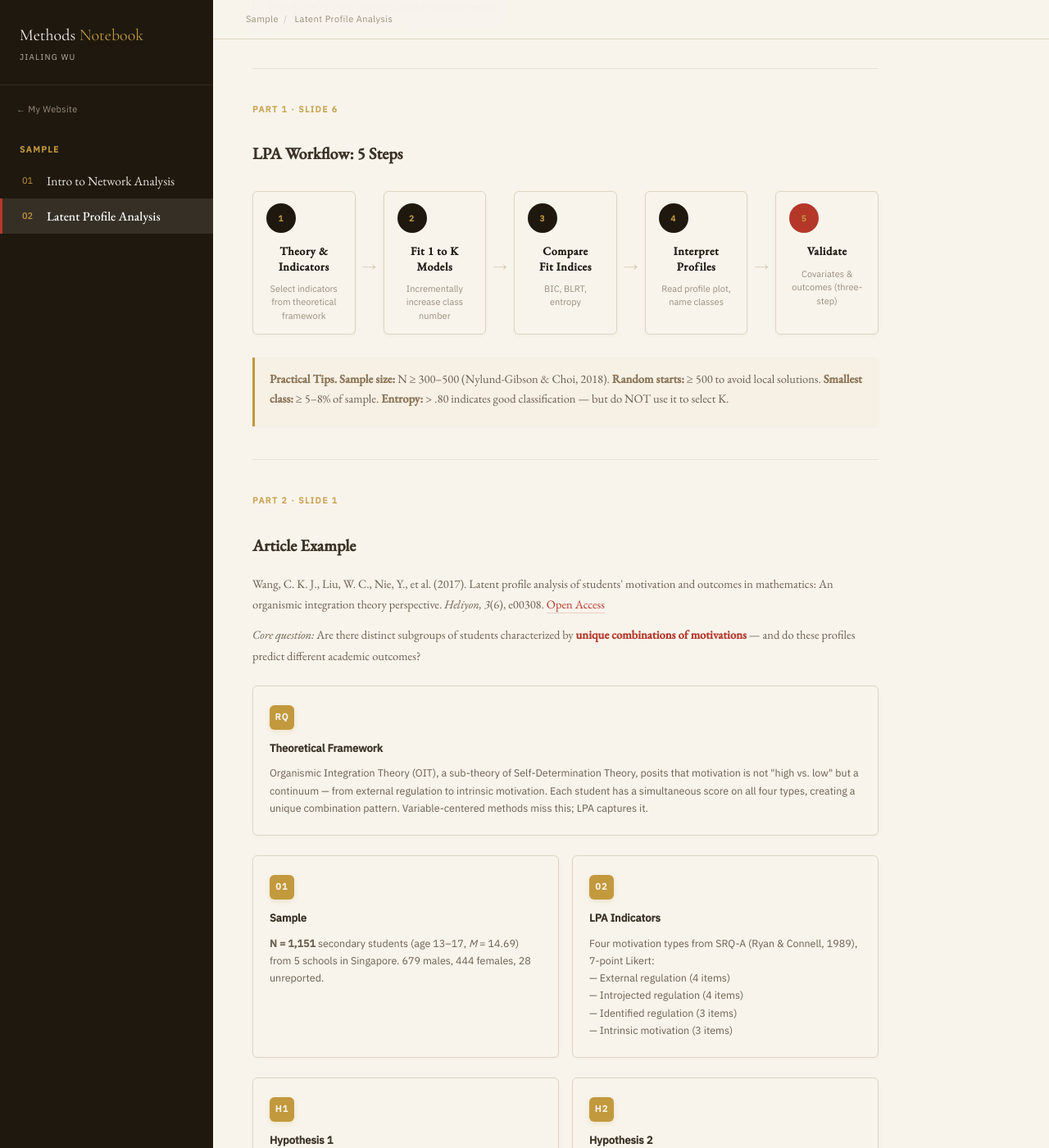
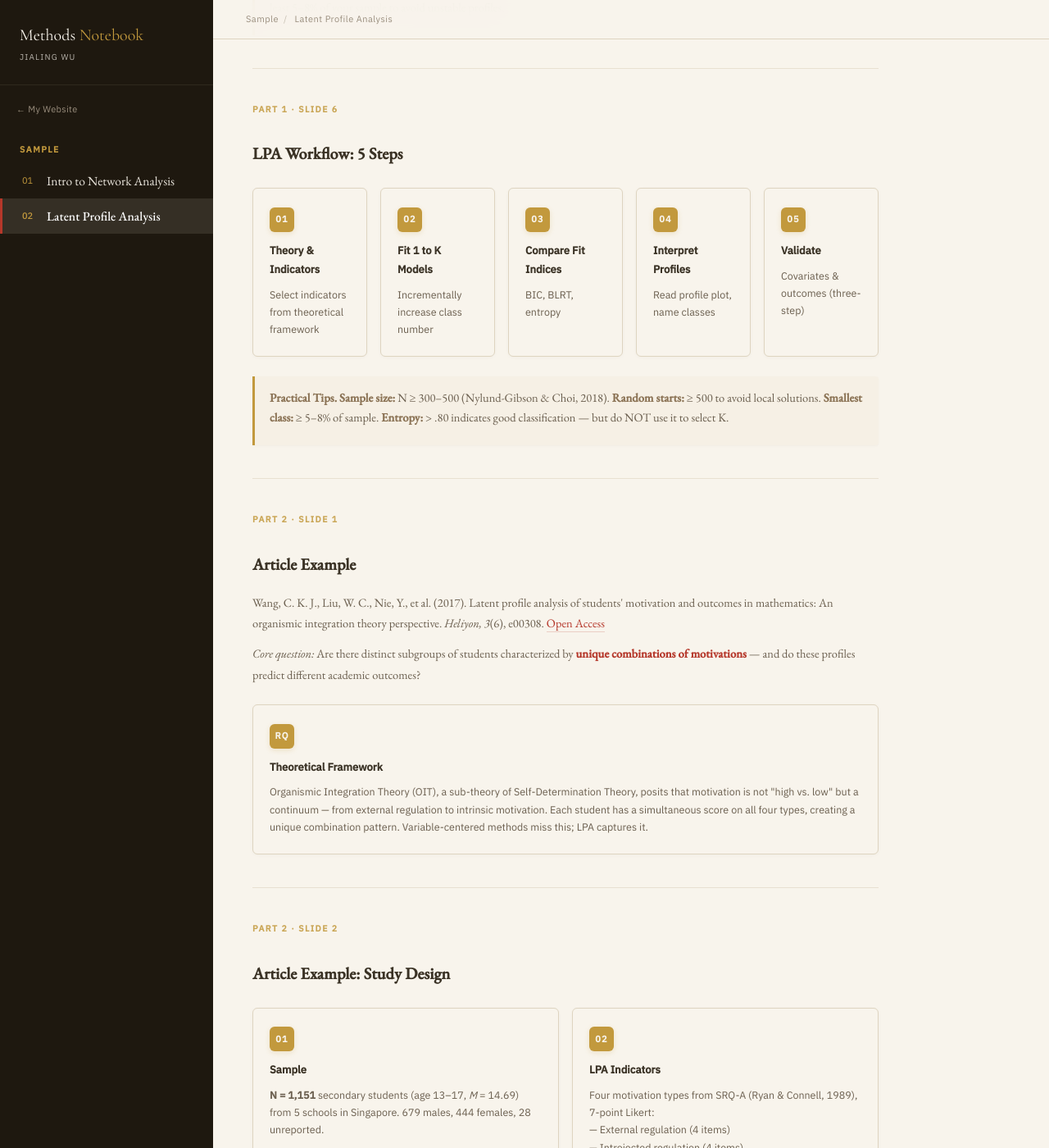
Before and after one commit to jialing-wu/jialing-wu.github.io, a Jekyll site: the page built from methods/lpa.html, in a window 1280 px wide and 1400 px high, scrolled down 3309 px. Shown: the whole window at 82% size. Built offline with Jekyll 4.4.1, drawn with Linux system fonts in a browser that asks for light colours; some of the changed text lies outside the part shown.

Commit message:
Replace flow-row with check-grid, split Article Example slide
- Workflow: replace flow-row/flow-step/flow-arrow with 5-col check-grid
  cards for uniform sizing
- Article Example: split into Slide 1 (citation + RQ + framework) and
  Slide 2 (sample + indicators + hypotheses)
- Renumber Part 2 slides accordingly (2→3, 3→4, 4→5)

Co-Authored-By: Claude Opus 4.6 <noreply@anthropic.com>

```diff
--- a/methods/lpa.html
+++ b/methods/lpa.html
@@ -679,44 +679,40 @@ body.presenting .pres-progress{display:block;
   <h2 data-lang="en">LPA Workflow: 5 Steps</h2>
   <h2 data-lang="zh">LPA 工作流程：5 个步骤</h2>
 
-  <div class="flow-row">
-    <div class="flow-step">
-      <div class="flow-num">1</div>
-      <div class="flow-title" data-lang="en">Theory &amp;<br>Indicators</div>
-      <div class="flow-title" data-lang="zh">理论 &amp;<br>指标选择</div>
-      <div class="flow-desc" data-lang="en">Select indicators from theoretical framework</div>
-      <div class="flow-desc" data-lang="zh">基于理论框架选择指标变量</div>
+  <div class="check-grid" style="grid-template-columns:repeat(5,1fr)">
+    <div class="check-card">
+      <div class="check-icon">01</div>
+      <div class="check-title" data-lang="en">Theory &amp; Indicators</div>
+      <div class="check-title" data-lang="zh">理论与指标</div>
+      <div class="check-desc" data-lang="en">Select indicators from theoretical framework</div>
+      <div class="check-desc" data-lang="zh">基于理论框架选择指标变量</div>
     </div>
-    <div class="flow-arrow">&rarr;</div>
-    <div class="flow-step">
-      <div class="flow-num">2</div>
-      <div class="flow-title" data-lang="en">Fit 1 to K<br>Models</div>
-      <div class="flow-title" data-lang="zh">拟合 1 到 K<br>个模型</div>
-      <div class="flow-desc" data-lang="en">Incrementally increase class number</div>
-      <div class="flow-desc" data-lang="zh">逐步增加类别数量</div>
+    <div class="check-card">
+      <div class="check-icon">02</div>
+      <div class="check-title" data-lang="en">Fit 1 to K Models</div>
+      <div class="check-title" data-lang="zh">拟合 1–K 个模型</div>
+      <div class="check-desc" data-lang="en">Incrementally increase class number</div>
+      <div class="check-desc" data-lang="zh">逐步增加类别数量</div>
     </div>
-    <div class="flow-arrow">&rarr;</div>
-    <div class="flow-step">
-      <div class="flow-num">3</div>
-      <div class="flow-title" data-lang="en">Compare<br>Fit Indices</div>
-      <div class="flow-title" data-lang="zh">比较<br>拟合指标</div>
-      <div class="flow-desc">BIC, BLRT, entropy</div>
+    <div class="check-card">
+      <div class="check-icon">03</div>
+      <div class="check-title" data-lang="en">Compare Fit Indices</div>
+      <div class="check-title" data-lang="zh">比较拟合指标</div>
+      <div class="check-desc">BIC, BLRT, entropy</div>
     </div>
-    <div class="flow-arrow">&rarr;</div>
-    <div class="flow-step">
-      <div class="flow-num">4</div>
-      <div class="flow-title" data-lang="en">Interpret<br>Profiles</div>
-      <div class="flow-title" data-lang="zh">解读<br>剖面图</div>
-      <div class="flow-desc" data-lang="en">Read profile plot, name classes</div>
-      <div class="flow-desc" data-lang="zh">阅读剖面图，命名各类别</div>
+    <div class="check-card">
+      <div class="check-icon">04</div>
+      <div class="check-title" data-lang="en">Interpret Profiles</div>
+      <div class="check-title" data-lang="zh">解读剖面图</div>
+      <div class="check-desc" data-lang="en">Read profile plot, name classes</div>
+      <div class="check-desc" data-lang="zh">阅读剖面图，命名各类别</div>
     </div>
-    <div class="flow-arrow">&rarr;</div>
-    <div class="flow-step active">
-      <div class="flow-num">5</div>
-      <div class="flow-title" data-lang="en">Validate</div>
-      <div class="flow-title" data-lang="zh">验证</div>
-      <div class="flow-desc" data-lang="en">Covariates &amp; outcomes (three-step)</div>
-      <div class="flow-desc" data-lang="zh">协变量 &amp; 结果变量（三步法）</div>
+    <div class="check-card">
+      <div class="check-icon">05</div>
+      <div class="check-title" data-lang="en">Validate</div>
+      <div class="check-title" data-lang="zh">验证</div>
+      <div class="check-desc" data-lang="en">Covariates &amp; outcomes (three-step)</div>
+      <div class="check-desc" data-lang="zh">协变量与结果变量（三步法）</div>
     </div>
   </div>
 
@@ -751,6 +747,18 @@ body.presenting .pres-progress{display:block;
       <div class="check-desc" data-lang="zh">有机整合理论（OIT）是自我决定理论的子理论，认为动机不是"高 vs. 低"而是一个连续体——从外部调节到内在动机。每个学生在四种类型上同时有得分，形成独特的组合模式。以变量为中心的方法会遗漏这点；LPA 能捕捉到。</div>
     </div>
   </div>
+</div>
+
+<hr class="section-divider pres-hide">
+
+<!-- ═════════════════════════════════════════════════════════
+     SLIDE 7b: ARTICLE — SAMPLE, INDICATORS, HYPOTHESES
+     ═════════════════════════════════════════════════════════ -->
+<div class="slide" id="slide-article-design">
+  <div class="slide-num" data-lang="en">Part 2 · Slide 2</div>
+  <h2 data-lang="en">Article Example: Study Design</h2>
+  <h2 data-lang="zh">文献示例：研究设计</h2>
+
   <div class="check-grid" style="grid-template-columns:1fr 1fr">
     <div class="check-card">
       <div class="check-icon">01</div>
@@ -791,7 +799,7 @@ body.presenting .pres-progress{display:block;
      SLIDE 8: STEP 1 - MODEL COMPARISON
      ═════════════════════════════════════════════════════════ -->
 <div class="slide" id="slide-step1-comparison">
-  <div class="slide-num" data-lang="en">Part 2 · Slide 2</div>
+  <div class="slide-num" data-lang="en">Part 2 · Slide 3</div>
   <h2 data-lang="en">Step 1: Model Comparison &amp; Class Enumeration</h2>
   <h2 data-lang="zh">步骤一：模型比较与类别数确定</h2>
 
@@ -818,7 +826,7 @@ body.presenting .pres-progress{display:block;
      SLIDE 9: STEP 2 - PROFILE INTERPRETATION
      ═════════════════════════════════════════════════════════ -->
 <div class="slide" id="slide-step2-profiles">
-  <div class="slide-num" data-lang="en">Part 2 · Slide 3</div>
+  <div class="slide-num" data-lang="en">Part 2 · Slide 4</div>
   <h2 data-lang="en">Step 2: Interpreting the Profile Plot</h2>
   <h2 data-lang="zh">步骤二：解读剖面图</h2>
 
@@ -873,7 +881,7 @@ body.presenting .pres-progress{display:block;
      SLIDE 10: STEP 3 - OUTCOME VALIDATION
      ═════════════════════════════════════════════════════════ -->
 <div class="slide" id="slide-step3-outcomes">
-  <div class="slide-num" data-lang="en">Part 2 · Slide 4</div>
+  <div class="slide-num" data-lang="en">Part 2 · Slide 5</div>
   <h2 data-lang="en">Step 3: Outcome Validation</h2>
   <h2 data-lang="zh">步骤三：结果验证</h2>
 
```
